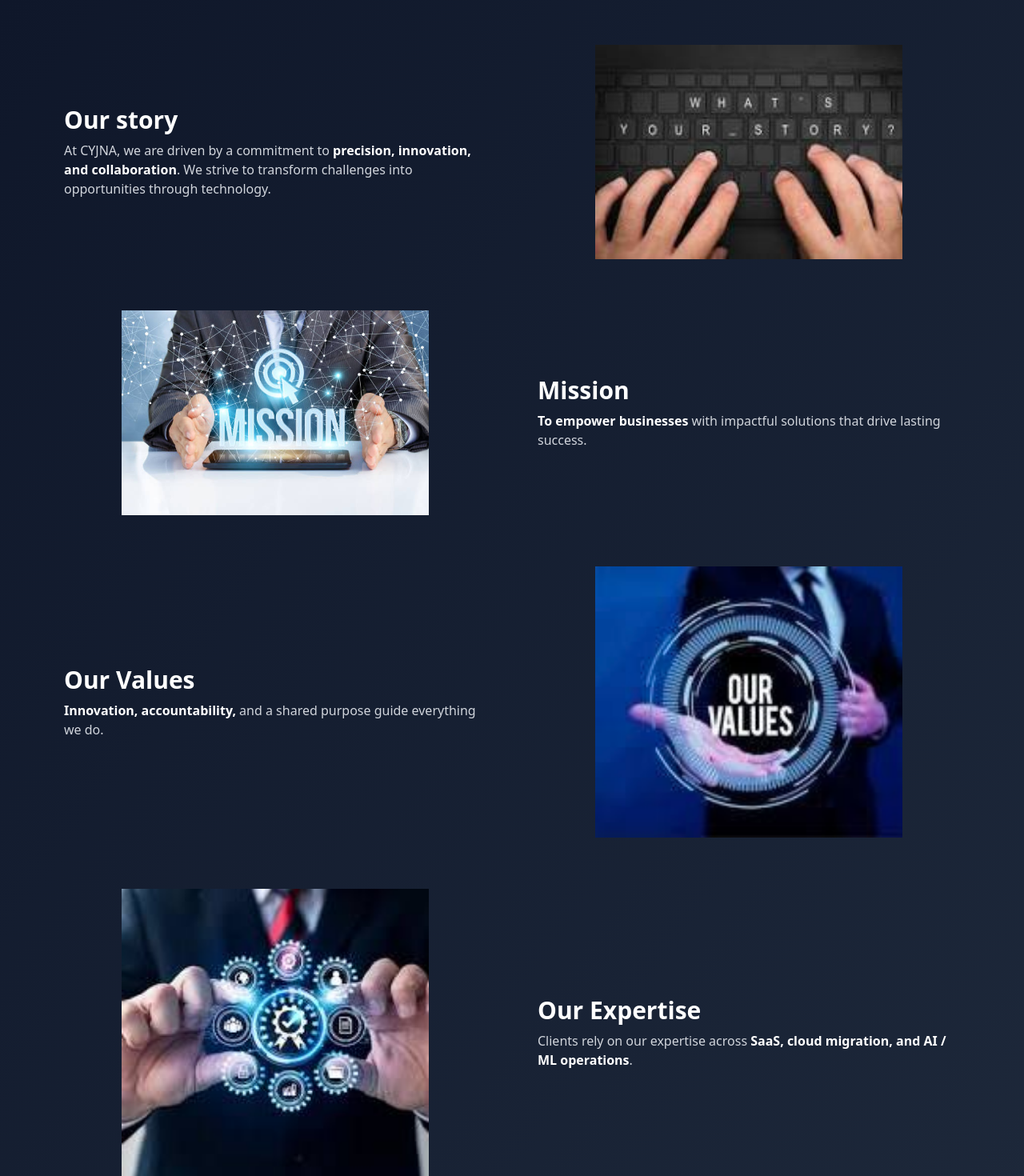
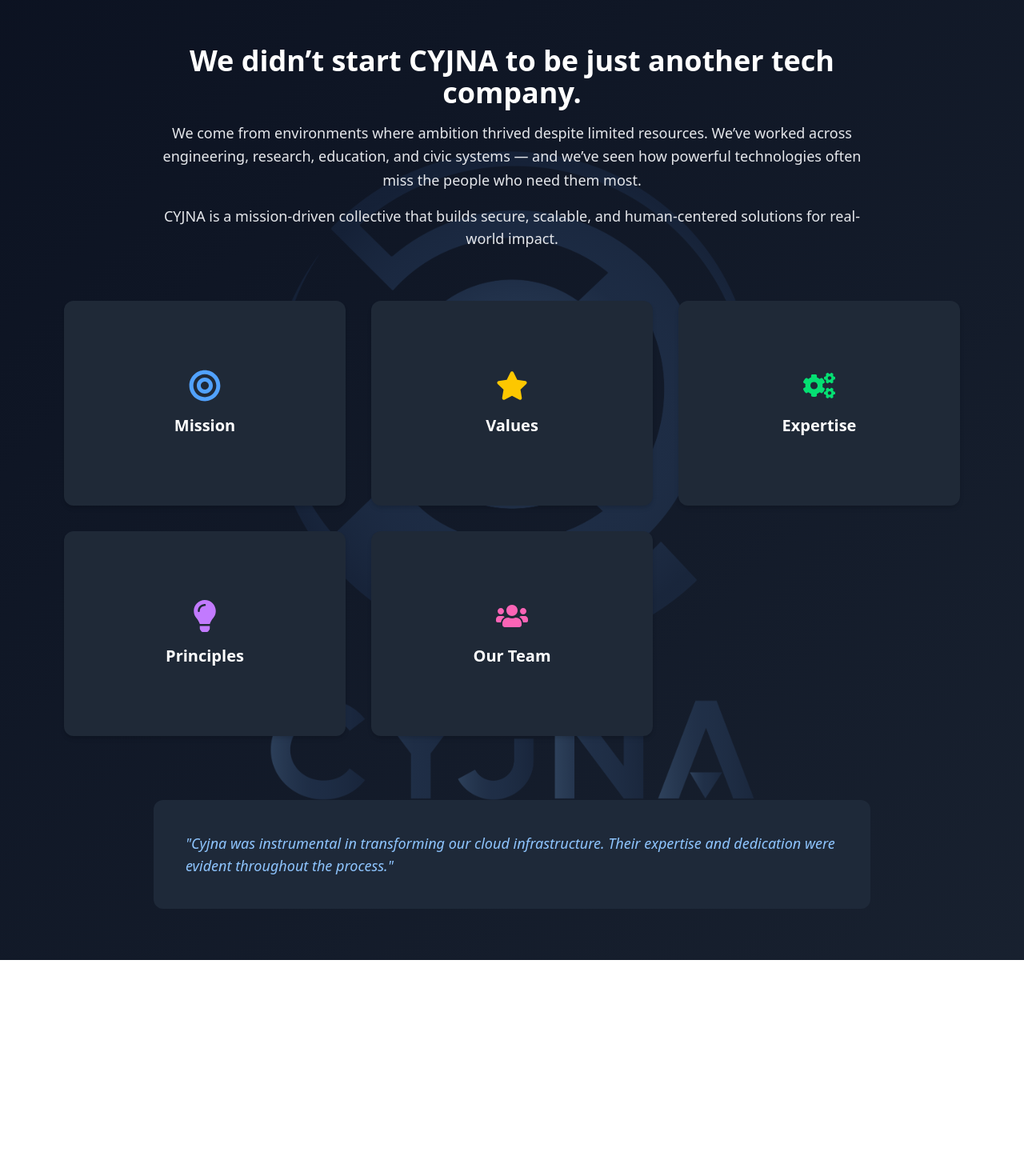
Before and after one commit to ak9381/cyjna-site, a React (Vite) app: page /#/about in a window 1280 px wide. Shown: the part 80-1550 px from the top of the page at 80% size. After the commit the page ends 1280 px from the top, so only its background shows below. Built offline with nearby package versions, Linux system fonts and the light colour scheme.

Commit message:
Modify about page

```diff
--- a/package.json
+++ b/package.json
@@ -17,6 +17,7 @@
     "framer-motion": "^12.6.3",
     "react": "^19.0.0",
     "react-dom": "^19.0.0",
+    "react-icons": "^5.5.0",
     "react-router-dom": "^7.5.0",
     "react-simple-typewriter": "^5.0.1",
     "react-typed": "^2.0.12"
--- a/src/App.tsx
+++ b/src/App.tsx
@@ -8,7 +8,6 @@ import Foundation from './pages/Foundation'
 
 function App() {
   const [menuOpen, setMenuOpen] = useState(false)
-
   return (
     <div className="min-h-screen bg-black text-gray-900 font-sans">
       {/* Header */}
@@ -23,7 +22,6 @@ function App() {
             />
             <span className="font-bold text-2xl text-gray-900">CYJNA</span>
           </Link>
-
           {/* Desktop Nav */}
           <nav className="hidden md:block">
             <ul className="flex space-x-6 list-none m-0 p-0">
@@ -49,7 +47,6 @@ function App() {
               </li>
             </ul>
           </nav>
-
           {/* Mobile Menu Button */}
           <button
             className="md:hidden text-gray-700 focus:outline-none"
@@ -65,7 +62,6 @@ function App() {
             </svg>
           </button>
         </div>
-
         {/* Mobile Nav */}
         {menuOpen && (
           <div className="md:hidden bg-white border-t">
@@ -110,7 +106,6 @@ function App() {
           </div>
         )}
       </header>
-
       {/* Main Content */}
       <main>
         <Routes>
--- a/src/pages/About.tsx
+++ b/src/pages/About.tsx
@@ -1,60 +1,90 @@
-import OurStoryImg from '../assets/AboutUs/ourstory.jpeg';
-import MissionImg from '../assets/AboutUs/Mission.jpg';
-import ValuesImg from '../assets/AboutUs/ourvalues.jpg';
-import ExpertiseImg from '../assets/AboutUs/expertise.jpeg';
+import { FaBullseye, FaStar, FaCogs, FaLightbulb, FaUsers } from 'react-icons/fa';
+import CyjnaLogoBg from '../assets/Cyjna_Logo_files/Cyjna Transparent background.png';
 
 function About() {
+  const cards = [
+    {
+      title: 'Mission',
+      description:
+        'To deliver meaningful, ethical, and accessible tech solutions that empower people and solve systemic problems.',
+      icon: <FaBullseye size={40} className="text-blue-400" />,
+    },
+    {
+      title: 'Values',
+      description:
+        'Innovation, accountability, and a shared commitment to making technology truly inclusive.',
+      icon: <FaStar size={40} className="text-yellow-400" />,
+    },
+    {
+      title: 'Expertise',
+      description:
+        'Building across cloud, SaaS, and AI/ML with scalable systems designed for public good and digital equity.',
+      icon: <FaCogs size={40} className="text-green-400" />,
+    },
+    {
+      title: 'Principles',
+      description:
+        'Clarity, empathy, and impact — every decision is guided by these values to create technology that serves.',
+      icon: <FaLightbulb size={40} className="text-purple-400" />,
+    },
+    {
+      title: 'Our Team',
+      description:
+        'We’re a collective of engineers and dreamers building tech that bridges opportunity gaps and drives inclusion.',
+      icon: <FaUsers size={40} className="text-pink-400" />,
+    },
+  ];
+
   return (
-    <section className="bg-gradient-to-br from-[#0f172a] to-[#1e293b] text-white min-h-screen py-16 px-6 md:px-20">
-      <div className="grid grid-cols-1 md:grid-cols-2 gap-16 items-center">
-        {/* Our Story */}
-        <div>
-          <h2 className="text-3xl font-bold mb-2">Our story</h2>
-          <p className="text-gray-300">
-            At CYJNA, we are driven by a commitment to <span className="font-semibold text-white">precision, innovation, and collaboration</span>.
-            We strive to transform challenges into opportunities through technology.
-          </p>
-        </div>
-        <div>
-          <img src={OurStoryImg} alt="Our Story" className="w-full max-w-sm mx-auto" />
-        </div>
+    <section
+      className="bg-gradient-to-br from-[#0f172a] to-[#1e293b] text-white min-h-screen py-16 px-6 md:px-20 relative"
+      style={{
+        backgroundImage: `url(${CyjnaLogoBg})`,
+        backgroundRepeat: 'no-repeat',
+        backgroundPosition: 'center',
+        backgroundSize: '50%',
+        backgroundBlendMode: 'overlay',
+      }}
+    >
+      {/* Overlay */}
+      <div className="absolute inset-0 bg-gradient-to-br from-[#0f172a]/80 to-[#1e293b]/80 z-0"></div>
 
-        {/* Mission */}
-        <div>
-          <img src={MissionImg} alt="Mission" className="w-full max-w-sm mx-auto" />
-        </div>
-        <div>
-          <h2 className="text-3xl font-bold mb-2">Mission</h2>
-          <p className="text-gray-300">
-            <span className="font-semibold text-white">To empower businesses</span> with impactful solutions that drive lasting success.
-          </p>
-        </div>
+      {/* Intro */}
+      <div className="relative z-10 max-w-4xl mx-auto text-center mb-16">
+        <h2 className="text-4xl font-extrabold mb-4">
+          We didn’t start CYJNA to be just another tech company.
+        </h2>
+        <p className="text-gray-200 text-lg leading-relaxed">
+          We come from environments where ambition thrived despite limited resources. We’ve worked across engineering, research, education, and civic systems — and we’ve seen how powerful technologies often miss the people who need them most.
+        </p>
+        <p className="text-gray-200 text-lg mt-4">
+          CYJNA is a mission-driven collective that builds secure, scalable, and human-centered solutions for real-world impact.
+        </p>
+      </div>
 
-        {/* Values */}
-        <div>
-          <h2 className="text-3xl font-bold mb-2">Our Values</h2>
-          <p className="text-gray-300">
-            <span className="font-semibold text-white">Innovation, accountability,</span> and a shared purpose guide everything we do.
-          </p>
-        </div>
-        <div>
-          <img src={ValuesImg} alt="Values" className="w-full max-w-sm mx-auto" />
-        </div>
+      {/* Cards */}
+      <div className="relative z-10 grid grid-cols-1 sm:grid-cols-2 lg:grid-cols-3 gap-8 justify-items-center">
+        {cards.map((item, idx) => (
+          <div
+            key={idx}
+            className="relative w-full max-w-sm h-64 bg-[#1f2937] rounded-xl shadow-md overflow-hidden transition duration-500 group flex flex-col items-center justify-center p-6 text-center"
+          >
+            {/* Icon + Title (fade out on hover) */}
+            <div className="transition-opacity duration-500 group-hover:opacity-0 flex flex-col items-center">
+              {item.icon}
+              <h3 className="text-xl font-semibold mt-4">{item.title}</h3>
+            </div>
 
-        {/* Expertise */}
-        <div>
-          <img src={ExpertiseImg} alt="Expertise" className="w-full max-w-sm mx-auto" />
-        </div>
-        <div>
-          <h2 className="text-3xl font-bold mb-2">Our Expertise</h2>
-          <p className="text-gray-300">
-            Clients rely on our expertise across <span className="font-semibold text-white">SaaS, cloud migration, and AI / ML operations</span>.
-          </p>
-        </div>
+            {/* Description (fade in on hover) */}
+            <p className="absolute px-6 text-sm text-gray-300 opacity-0 group-hover:opacity-100 transition-opacity duration-500">
+              {item.description}
+            </p>
+          </div>
+        ))}
       </div>
 
       {/* Testimonial */}
-      <div className="mt-20 bg-gray-800 rounded-xl p-6 md:p-10 max-w-4xl mx-auto">
+      <div className="relative z-10 mt-20 bg-gray-800 rounded-xl p-6 md:p-10 max-w-4xl mx-auto">
         <p className="text-blue-300 text-lg italic">
           "Cyjna was instrumental in transforming our cloud infrastructure. Their expertise and dedication were evident throughout the process."
         </p>
```
Also changed, not shown: 1 other file (tests, documents, lock files or other folders).
